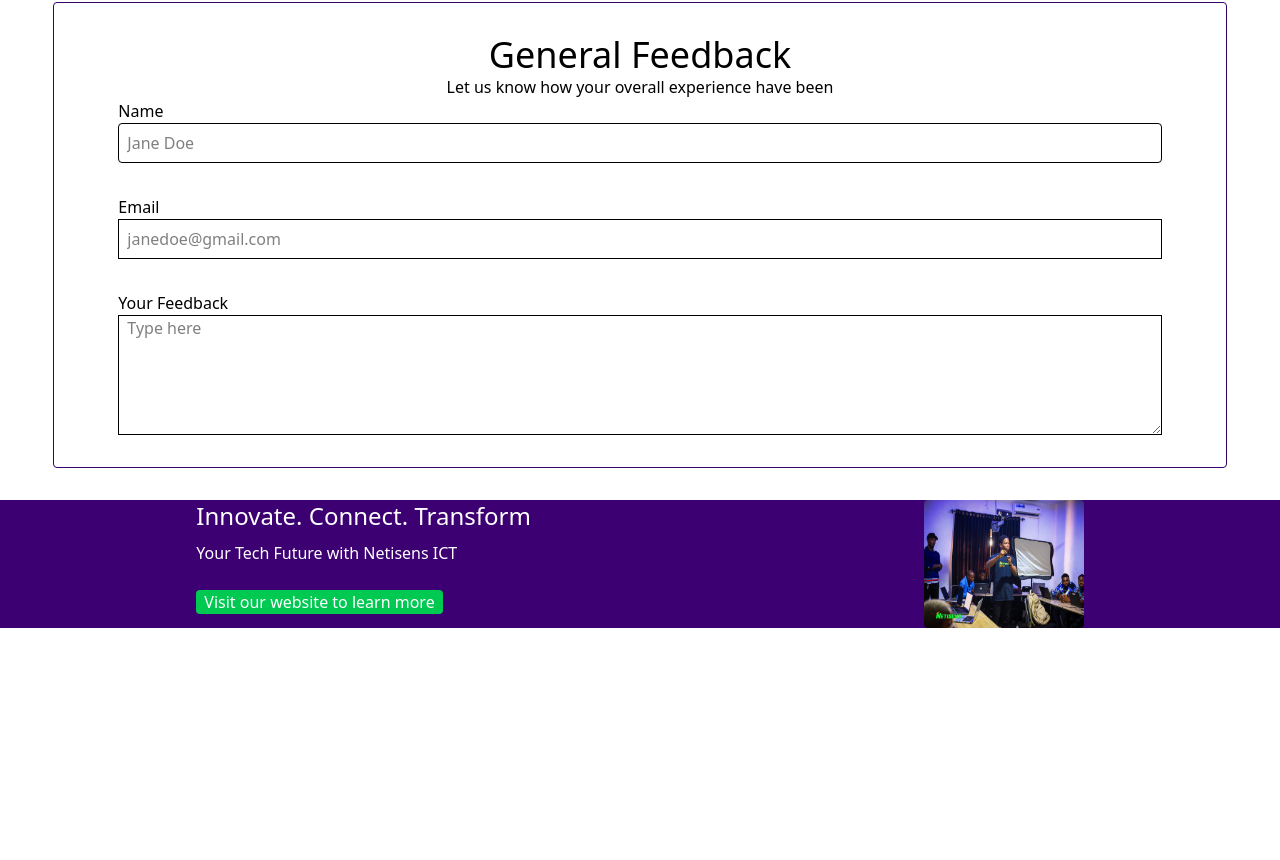
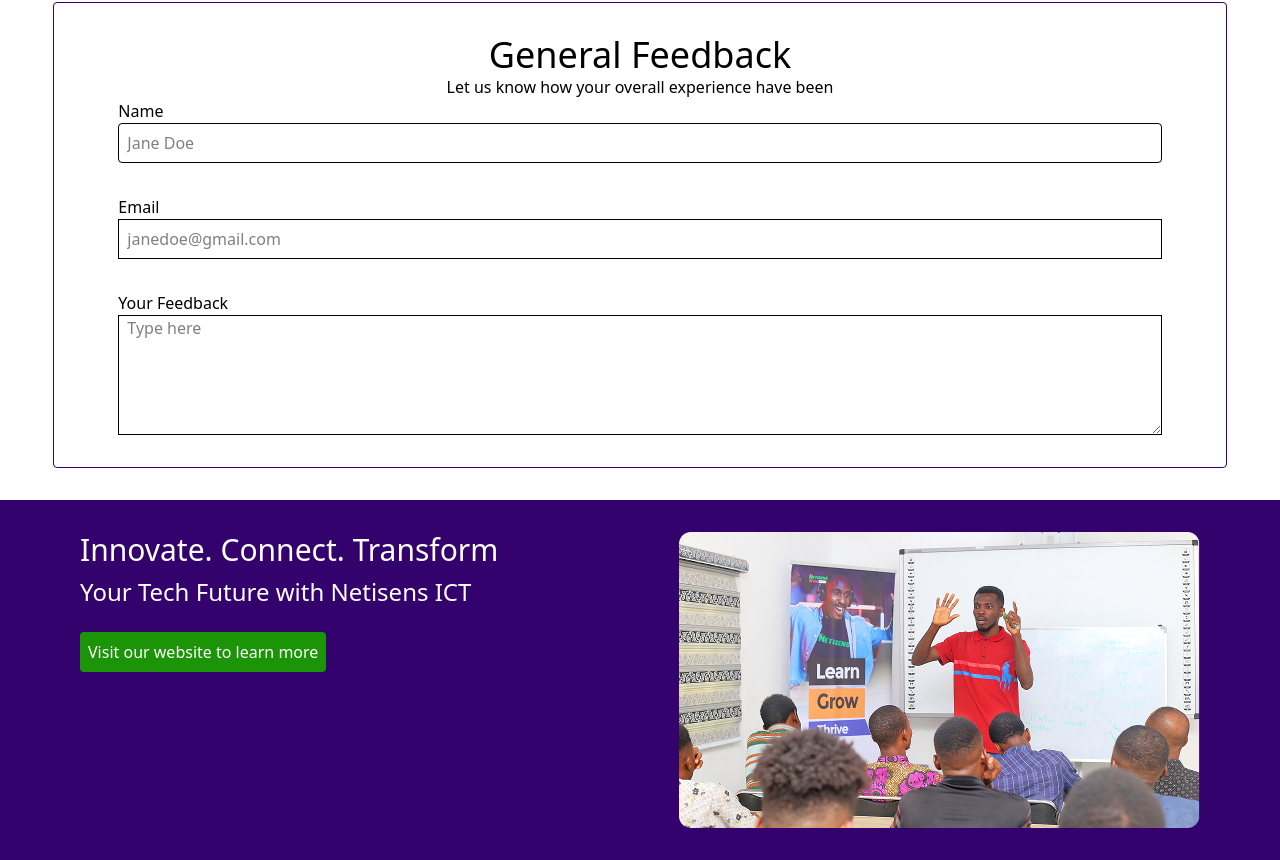
Before and after one commit to Clemcy9/react-taiwind-review-app, a React (Vite) app: page / in a window 1280 px wide. Shown: the part 582-1442 px from the top of the page. Before the commit the page ends 1210 px from the top, so only its background shows below. Built offline with nearby package versions, Linux system fonts and the light colour scheme.

Commit message:
update on the feedbackpage

```diff
--- a/src/Components/Article.jsx
+++ b/src/Components/Article.jsx
@@ -9,7 +9,7 @@ function Article() {
          <p className='mt-6 max-w-lg'>Tell us how satisified you are with our services and how can we serve you better</p>
          </div>
 
-       <div className='mr-20 max-w-md mt-10 md:mt-0'>
+       <div className='mr-20 max-w-md mt-10 md:mt-0 flex-1'>
         <img src={InfoGraphic} alt="info graohics"/>
        </div>
 
--- a/src/Pages/Feedbackpage.jsx
+++ b/src/Pages/Feedbackpage.jsx
@@ -1,15 +1,15 @@
 import React from 'react'
-import Teacher from "../assets/teacher.jpg"
+import Teacher from "../assets/baner-pic.png"
 
 function Feedbackpage() {
   return (
-    <div className='flex bg-[#3D0073] text-white justify-around' >
-        <div  >
-            <h3 className="text-2xl font-medium text-white-700 mb-2">Innovate. Connect. Transform</h3>
-            <p className="text-base text-white-700 leading-relaxed mb-6">Your Tech Future with Netisens ICT</p>
-            <button className="bg-green-500 hover:bg-green-400 rounded px-2">Visit our website to learn more</button>
+    <div className='flex bg-[#33026C] text-white justify-between items-start py-8' >
+        <div className='leading-relaxed max-w-md ml-20' >
+            <h3 className="text-3xl font-medium text-white-700 mb-2">Innovate. Connect. Transform</h3>
+            <p className="text-2xl text-white-700 mb-6">Your Tech Future with Netisens ICT</p>
+            <button className="bg-[#1B9407] h-10 text-white hover:bg-green-400 rounded px-2">Visit our website to learn more</button>
         </div>
-        <img src={Teacher} alt="nn" className='rounded w-40 h-32' rounded-md  />
+        <img src={Teacher} alt="netizens class tutor" className='rounded mr-20' rounded-md  />
     </div>
   )
 }
```
Also changed, not shown: src/assets/baner-pic.png (added).
